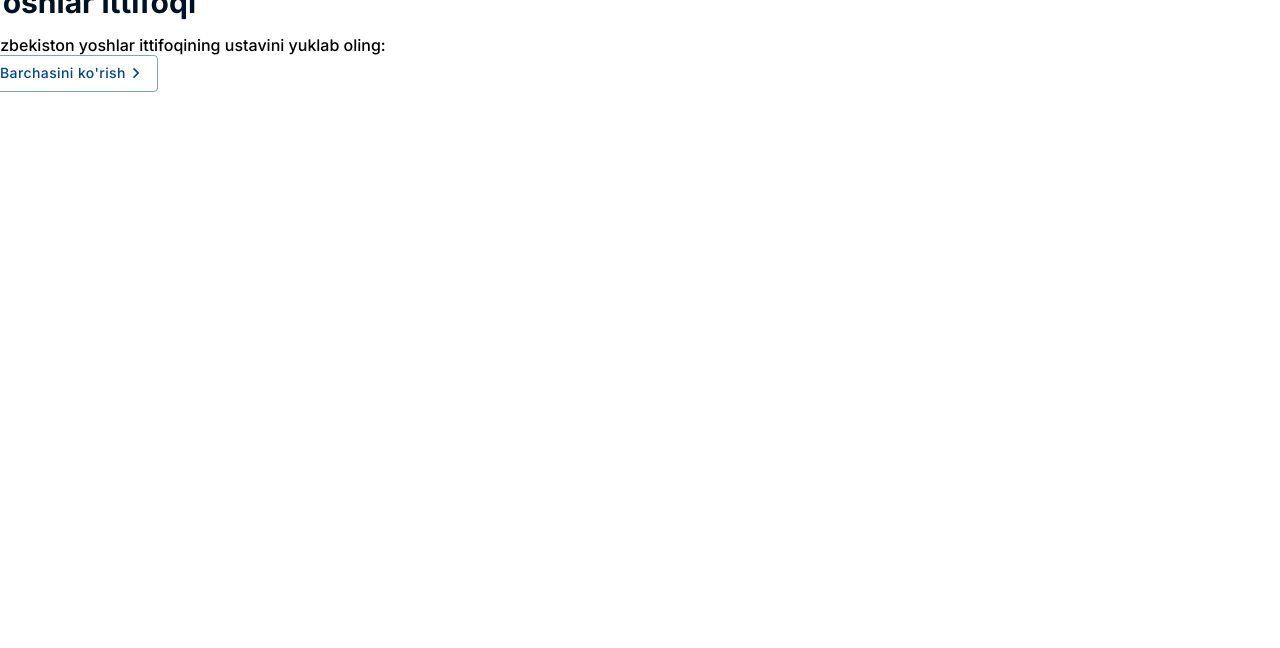
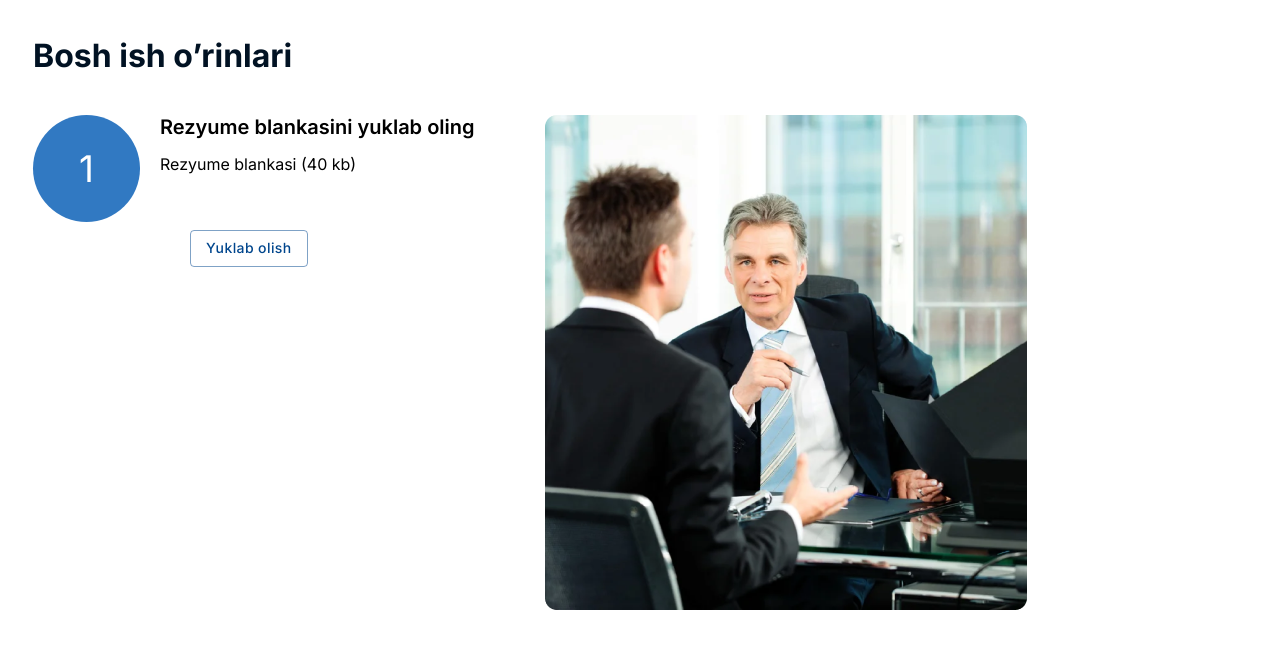
Before and after one commit to FayozbekOlimov/Avtooyna, a React (Create React App) app: page / in a window 1280 px wide. Shown: the top 648 px of the page. Built offline with nearby package versions, Linux system fonts and the light colour scheme.

Commit message:
youth, compliance, jobs ...

```diff
--- a/src/App.js
+++ b/src/App.js
@@ -1,14 +1,15 @@
+import { ThemeProvider } from '@mui/material';
+import { theme } from './static/theme';
 import './static/variables.css';
 import './static/base.css';
-import Main from './pages/Main';
-import { ThemeProvider } from '@mui/material';
-import { theme } from './static/theme';
-import Unions from './pages/Main/About/Unions';
+import Jobs from './pages/Main/About/Jobs';
+// import Main from './pages/Main';
 
 const App = () => {
 	return (
 		<ThemeProvider theme={theme}>
-			<Unions />
+			{/* <Main /> */}
+			<Jobs/>
 		</ThemeProvider>
 	);
 }
--- /dev/null
+++ b/src/pages/Main/About/Compliance/style.scss
@@ -0,0 +1,81 @@
+.compilance_main{
+	padding: 40px 0 44px 30px;
+	p {
+		font-style: normal;
+		font-weight: 400;
+		font-size: 22px;
+		line-height: 145%;
+
+	}
+	h1{
+		margin-bottom: 30px;
+		font-style: normal;
+		font-weight: 700;
+		font-size: 32px;
+		line-height: 130%;
+
+		color: #011223;
+
+	}
+	span {
+		font-style: normal;
+		font-weight: 600;
+		font-size: 22px;
+		line-height: 130%;
+
+		color: #000000;
+
+	}
+	i{
+		font-style: italic;
+		font-weight: 600;
+		font-size: 22px;
+		line-height: 145%;
+	}
+	.compliance_btn {
+		Button {
+			display: block;
+			margin-top: 20px;
+			font-style: normal;
+			font-weight: 600;
+			font-size: 18px;
+			line-height: 130%;
+
+			display: flex;
+			align-items: center;
+
+			color: #031E39;
+		}
+		.btn-compliance {
+			width: 452px;
+			height: 48px;
+			@media(max-width: 510px) {
+				width: 410px;
+				height: 100%;
+			}
+			@media(max-width: 468px) {
+				width: 340px;
+				height: 100%;
+			}
+			@media(max-width: 400px) {
+				width: 280px;
+				height: 100%;
+			}
+			@media(max-width: 330px) {
+				width: 220px;
+				height: 100%;
+			}
+		}
+
+		h4 {
+			margin-top: 40px;
+			font-style: normal;
+			font-weight: 600;
+			font-size: 18px;
+			line-height: 130%;
+
+			color: #000000;
+
+		}
+	}
+}
--- /dev/null
+++ b/src/pages/Main/About/Jobs/Resume/index.js
@@ -0,0 +1,39 @@
+import { Button } from '@mui/material';
+import React from 'react';
+import "./style.scss";
+
+const Resume = (props) => {
+	return (
+		<div>
+			<div className='resume'>
+				<div>
+					<div className="resume_blank">
+						<div className='resume_number'>
+							<h1>{props.number}</h1>
+						</div>
+						<div className='resume_title'>
+							<h2>{props.title}</h2>
+							<p>
+								{props.text}
+							{
+								props.docSize && (props.docSize)
+							}
+							</p>
+
+						</div>
+					</div>
+					<div className="resume_btn">
+						{
+							props.doc &&
+							<a herf="#">
+								<Button className='btn-compliance' variant='outlined' sx={{ textTransform: 'none' }} >{props.doc}</Button>
+							</a>
+						}
+					</div>
+				</div>
+			</div>
+		</div>
+	);
+}
+
+export default Resume;
--- /dev/null
+++ b/src/pages/Main/About/Jobs/Resume/style.scss
@@ -0,0 +1,79 @@
+.resume {
+	display: flex;
+	.resume_blank{
+		display: flex;
+		margin-right: 70px;
+		.resume_number{
+			display: flex;
+			align-items:center;
+			justify-content: center;
+			width: 107px;
+			height: 107px;
+
+
+			background: #3179C2;
+			border-radius: 100%;
+			@media(max-width: 600px) {
+				width: 90px;
+				height: 90px;
+				border-radius: 50%;
+			}
+			@media(max-width: 578px) {
+				width: 80px;
+				height: 80px;
+				border-radius: 100%;
+			}
+			@media(max-width: 400px) {
+				width: 40px;
+				height: 40px;
+				border-radius: 50%;
+			}
+			h1 {
+				font-style: normal;
+				font-weight: 400;
+				font-size: 36.6857px;
+				line-height: 130%;
+
+				color: #FFFFFF;
+
+			}
+		}
+		.resume_title{
+			margin-left: 20px;
+			h2{
+				font-style: normal;
+				font-weight: 600;
+				font-size: 20px;
+				line-height: 145%;
+
+			}
+			p{
+				margin: 16px 0 16px 0;
+				font-style: normal;
+				font-weight: 400;
+				font-size: 16px;
+				line-height: 145%;
+
+				display: flex;
+				align-items: center;
+
+			}
+		}
+	}
+}
+
+.resume_btn {
+	.btn-compliance {
+		margin-left: 157px;
+		margin-top: 8px;
+		@media(max-width: 430px) {
+			margin-left: 100px;
+		}
+		@media(max-width: 370px) {
+			margin-left: 50px;
+		}
+		@media(max-width: 320px) {
+			margin-left: 30px;
+		}
+	}
+}
--- /dev/null
+++ b/src/pages/Main/About/Jobs/index.js
@@ -0,0 +1,33 @@
+import React from 'react';
+import { Grid } from '@mui/material';
+import Resume from './Resume/index.js';
+import "./styled.scss"
+
+const jobsTitle = `
+<h1>Bosh ish o’rinlari</h1>
+`
+const Jobs = () => {
+	return (
+		<Grid item xs={10}>
+			<div className="jobs_wrapper">
+				<div dangerouslySetInnerHTML={{__html:jobsTitle}}></div>
+
+				<div className="jobs_body">
+					<div className="jobs_title">
+						<Resume title={"Rezyume blankasini yuklab oling "} number={"1"} text={"Rezyume blankasi (40 kb)"} doc={"Yuklab olish"}/>
+					</div>
+					<div className="jobs_img">
+						<div className="resume_image">
+							<Grid  item xs={5}md={6} >
+								<img className='resume_img' src="./assets/img/resume_img.png" alt="resume_img" />
+							</Grid>
+						</div>
+					</div>
+				</div>
+			</div>
+
+		</Grid>
+	);
+}
+
+export default Jobs;
--- /dev/null
+++ b/src/pages/Main/About/Jobs/styled.scss
@@ -0,0 +1,16 @@
+.jobs_wrapper{
+	padding: 37px 120px 0px 33px ;
+	.jobs_body {
+		margin-top: 40px;
+		display: flex;
+	}
+	h1 {
+		font-style: normal;
+		font-weight: 700;
+		font-size: 32px;
+		line-height: 130%;
+
+		color: #011223;
+
+	}
+}
--- a/src/pages/Main/About/Unions/style.scss
+++ /dev/null
@@ -1,17 +0,0 @@
-.union_pages {
-	h1{
-		font-style: normal;
-		font-weight: 700;
-		font-size: 32px;
-		line-height: 130%;
-
-		color: #011223;
-	}
-	p{
-		font-style: normal;
-		font-weight: 400;
-		font-size: 20px;
-		line-height: 145%;
-	}
-
-}
--- a/src/pages/Main/About/Unions/index.js
+++ b/src/pages/Main/About/Youth/index.js
@@ -1,22 +1,21 @@
 import React from 'react';
 import { Button, Grid, Stack } from '@mui/material';
-import { RiArrowRightSLine } from 'react-icons/ri'
 import Title from '../../../../components/Title'
+import "./style.scss"
+import { Link } from 'react-router-dom';
 
-
-
-const Unions = () => {
+const Youth = () => {
 	return (
 		<Stack>
-			<Grid container spacing ={2}>
+			<Grid item xs={10}>
 				<div className='union_pages'>
 					<Title>Yoshlar ittifoqi</Title>
 					<p>O‘zbekiston yoshlar ittifoqining ustavini yuklab oling:</p>
-					<Button variant='outlined' sx={{ textTransform: 'none' }} endIcon={<RiArrowRightSLine />}>Barchasini ko'rish</Button>
+					<Link to="/"><Button variant='outlined' sx={{ textTransform: 'none' }} >Yuklab olish</Button></Link>
 				</div>
 			</Grid>
 		</Stack>
 	);
 }
 
-export default Unions;
+export default Youth;
--- /dev/null
+++ b/src/pages/Main/About/Youth/style.scss
@@ -0,0 +1,10 @@
+.union_pages {
+	padding: 40px 0 30px 30px;
+	p{
+		font-style: normal;
+		font-weight: 400;
+		font-size: 20px;
+		line-height: 145%;
+		margin-bottom: 24px;
+	}
+}
```
Also changed, not shown: src/pages/Main/About/Compliance/index.js (added, +45 -0 lines), public/assets/img/resume_img.png (added).
